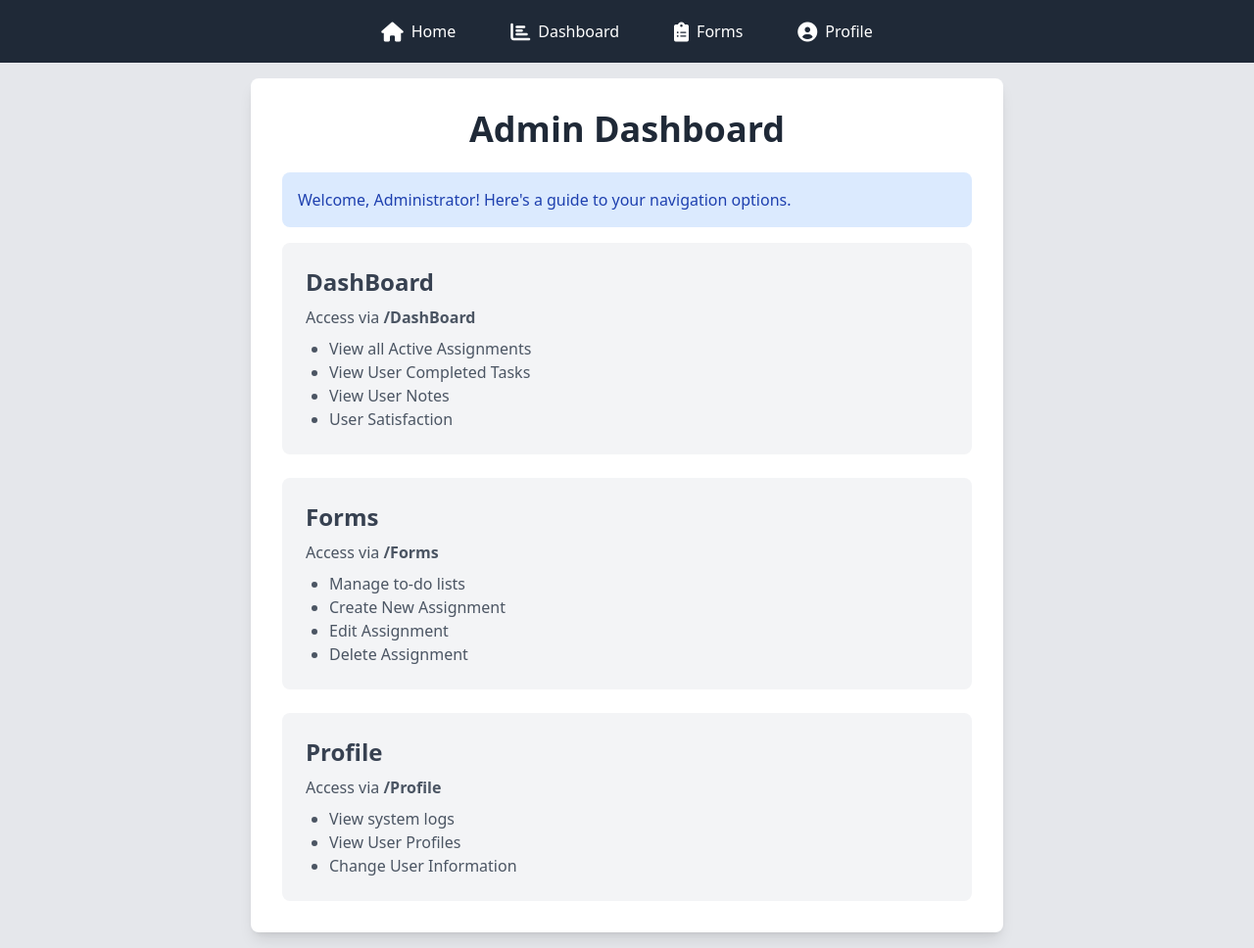
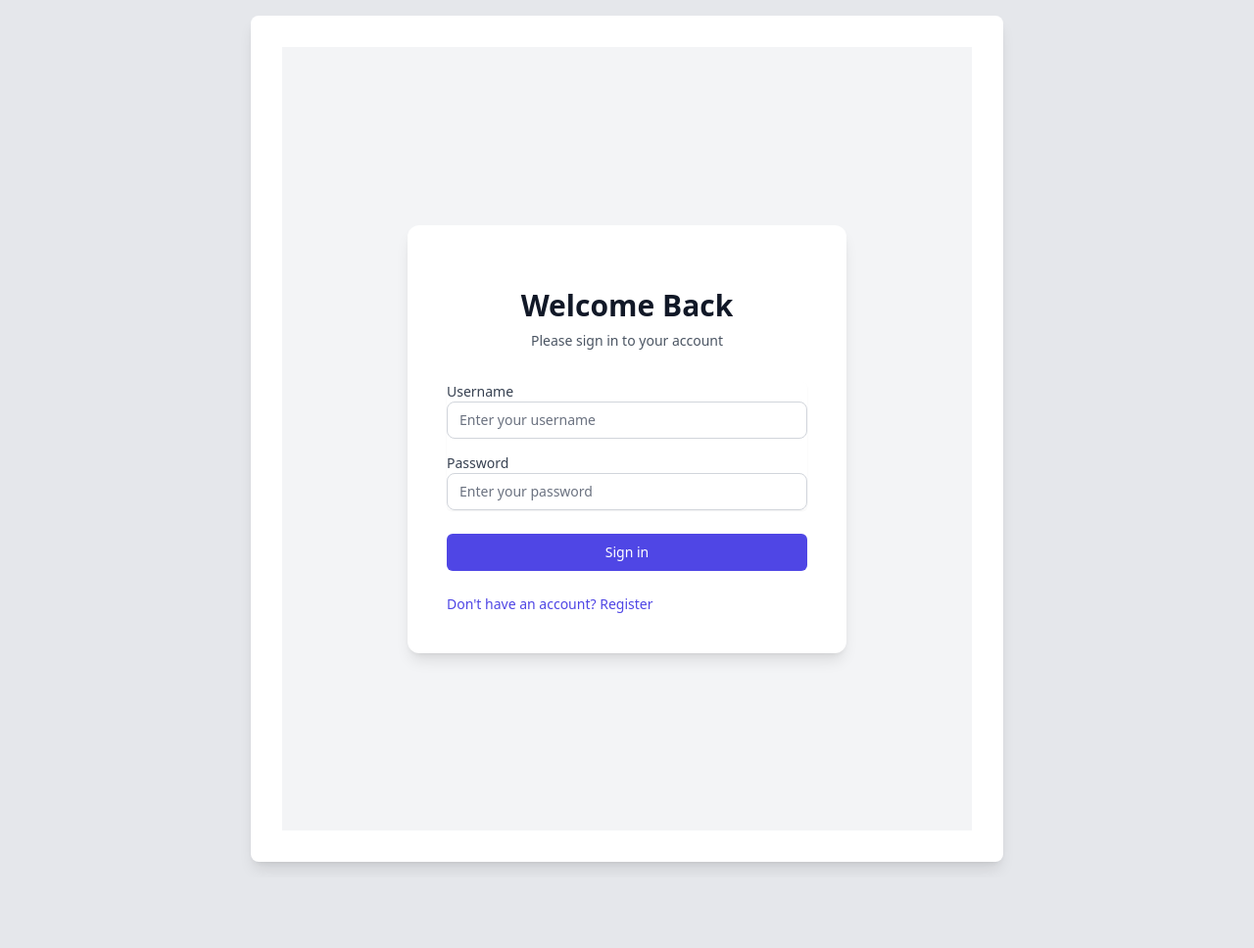
Before and after one commit to Zavalaesteban1/se1Test, a Django app: a page that uses app/urls.py in a window 1280 px wide. Shown: the whole page at 98% size. After the commit the page ends 886 px from the top, so only its background shows below. Run offline with Django 5.2, Linux system fonts and the light colour scheme; some libraries are stand-ins or nearby versions.

Commit message:
added log in componets and allows the user to upload thier desired image to their profile

```diff
--- a/app/components/base.html
+++ b/app/components/base.html
@@ -19,7 +19,8 @@
     </style>
 </head>
 <body class="bg-gray-200">
-    <!-- Top Navigation Bar -->
+    {% if user.is_authenticated %}
+    <!-- Top Navigation Bar - Only shown when logged in -->
     <nav class="bg-gray-800 w-full fixed top-0 left-0 h-16 flex justify-center items-center z-50">
         <div class="flex space-x-8">
             <a href="{% url 'home' %}" class="text-white hover:bg-gray-700 p-3 rounded-lg flex items-center group relative">
@@ -45,8 +46,12 @@
         </div>
     </nav>
 
-    <!-- Main Content -->
-    <main class="w-full mt-16"> <!-- Added margin-top to account for fixed navbar -->
+    <!-- Main Content with margin for navbar -->
+    <main class="w-full mt-16">
+    {% else %}
+    <!-- Main Content without navbar margin -->
+    <main class="w-full">
+    {% endif %}
         <div class="container mx-auto p-4">
             {% block content %}{% endblock %}
         </div>
--- a/app/components/home.html
+++ b/app/components/home.html
@@ -2,6 +2,7 @@
 
 {% block content %}
 <div class="max-w-3xl mx-auto p-8 bg-white shadow-lg rounded-lg">
+    {% if user.is_authenticated %}
     <h1 class="text-4xl font-bold mb-6 text-center text-gray-800">Admin Dashboard</h1>
     <div class="mb-4 p-4 bg-blue-100 rounded-lg">
         <p class="text-blue-800">Welcome, Administrator! Here's a guide to your navigation options.</p>
@@ -38,4 +39,58 @@
         </div>
     </div>
 </div>
+
+{% else %}
+<div class="min-h-screen flex items-center justify-center bg-gray-100">
+    <div class="max-w-md w-full space-y-8 p-10 bg-white rounded-xl shadow-lg">
+        <div class="text-center">
+            <h2 class="mt-6 text-3xl font-bold text-gray-900">
+                Welcome Back
+            </h2>
+            <p class="mt-2 text-sm text-gray-600">
+                Please sign in to your account
+            </p>
+        </div>
+        <form class="mt-8 space-y-6" method="POST" action="{% url 'home' %}">
+            {% csrf_token %}
+            <div class="rounded-md shadow-sm -space-y-px">
+                <div class="mb-4">
+                    <label for="username" class="block text-sm font-medium text-gray-700">Username</label>
+                    <input id="username" name="username" type="text" required
+                           class="appearance-none rounded-lg relative block w-full px-3 py-2 border border-gray-300
+                                  placeholder-gray-500 text-gray-900 focus:outline-none focus:ring-indigo-500
+                                  focus:border-indigo-500 focus:z-10 sm:text-sm"
+                           placeholder="Enter your username">
+                </div>
+                <div class="mb-4">
+                    <label for="password" class="block text-sm font-medium text-gray-700">Password</label>
+                    <input id="password" name="password" type="password" required
+                           class="appearance-none rounded-lg relative block w-full px-3 py-2 border border-gray-300
+                                  placeholder-gray-500 text-gray-900 focus:outline-none focus:ring-indigo-500
+                                  focus:border-indigo-500 focus:z-10 sm:text-sm"
+                           placeholder="Enter your password">
+                </div>
+            </div>
+
+            <div>
+                <button type="submit"
+                        class="group relative w-full flex justify-center py-2 px-4 border border-transparent text-sm
+                               font-medium rounded-md text-white bg-indigo-600 hover:bg-indigo-700
+                               focus:outline-none focus:ring-2 focus:ring-offset-2 focus:ring-indigo-500">
+                    Sign in
+                </button>
+            </div>
+
+            <div class="flex items-center justify-between">
+                <div class="text-sm">
+                    <a href="{% url 'register' %}" class="font-medium text-indigo-600 hover:text-indigo-500">
+                        Don't have an account? Register
+                    </a>
+                </div>
+            </div>
+        </form>
+    </div>
+</div>
+
+{% endif %}
 {% endblock %}
--- a/app/models.py
+++ b/app/models.py
@@ -5,5 +5,7 @@ class Profile(models.Model):
     user = models.OneToOneField(User, on_delete=models.CASCADE)
     role = models.CharField(max_length=100, default='Supreme Admin')
 
+    profile_picture = models.ImageField(upload_to='profile_pictures/', null=True, blank=True)
+
     def __str__(self):
         return self.user.username
--- a/app/urls.py
+++ b/app/urls.py
@@ -5,6 +5,8 @@ urlpatterns = [
     path('', views.home, name='home'),
     path('dashboard/', views.dashboard, name='dashboard'),
     path('forms/', views.forms, name='forms'),
+    path('logout/',views.logout_user, name = 'logout'),
+	path('register/', views.register_user, name = 'register'),
     path('profile/', views.profile_view, name='profile'),
     path('profile/edit/', views.edit_profile, name='edit_profile'),
     path('profile/change-password/', views.change_password, name='change_password'),
--- a/app/views.py
+++ b/app/views.py
@@ -1,67 +1,95 @@
-from django.shortcuts import render
+from django.shortcuts import render, redirect
+from django.contrib.auth import authenticate, login, logout
 from django.contrib.auth.decorators import login_required
+from django.contrib import messages
 from .models import Profile
+from .forms import SignUpForm
 
 def home(request):
-    return render(request, 'home.html')
+    if request.method == "POST":
+        username = request.POST['username']
+        password = request.POST['password']
+        user = authenticate(request, username=username, password=password)
+        if user is not None:
+            login(request, user)
+            messages.success(request, "Login Successful")
+            return redirect('home')
+        else:
+            messages.error(request, "Login Error")  # Changed to error message
+            return redirect('home')
+    return render(request, 'home.html', {})
 
-def dashboard(request):
-    return render(request, 'dashboard.html')
+def logout_user(request):
+    logout(request)
+    messages.success(request, "Logged out")
+    return redirect('home')
 
+def register_user(request):
+    if request.method == "POST":
+        form = SignUpForm(request.POST)
+        if form.is_valid():
+            user = form.save()
+            username = form.cleaned_data['username']
+            password = form.cleaned_data['password1']
+            user = authenticate(username=username, password=password)
+            login(request, user)
+            messages.success(request, "Sign In Successful")
+            return redirect('home')
+    else:
+        form = SignUpForm()
+    return render(request, 'register.html', {'form': form})
+
+@login_required(login_url='home')
 def forms(request):
     return render(request, 'forms.html')
 
-def profile(request):
-    return render(request, 'profile.html')
-
-
-@login_required
+@login_required(login_url='home')
 def dashboard(request):
     context = {
-        'active_assignments': 10,  # Replace with actual data
-        'pending_tasks': 7,        # Replace with actual data
-        'completed_assignments': 3, # Replace with actual data
-        'satisfaction': '98%'      # Replace with actual data
-    }
-    return render(request, 'dashboard.html', context)
-
-def dashboard(request):
-    context = {
-        'active_assignments': 10,  # You can replace these with actual data from your database
+        'active_assignments': 10,
         'pending_tasks': 7,
         'completed_assignments': 3,
         'satisfaction': '98%'
     }
     return render(request, 'dashboard.html', context)
 
-@login_required
+@login_required(login_url='home')
 def profile_view(request):
-    profile = {
-        'name': request.user.get_full_name() or request.user.username,
-        'role': 'Supreme Admin',
-        'email': request.user.email,
-        'last_login': request.user.last_login,
+    # Get or create profile for the user
+    profile, created = Profile.objects.get_or_create(user=request.user)
+
+    if request.method == 'POST' and request.FILES.get('profile_picture'):
+        try:
+            # Delete old profile picture if it exists
+            if profile.profile_picture:
+                profile.profile_picture.delete()
+
+            # Update with new profile picture
+            profile.profile_picture = request.FILES['profile_picture']
+            profile.save()
+
+            messages.success(request, 'Profile picture updated successfully!')
+            return redirect('profile')
+        except Exception as e:
+            messages.error(request, f'Error updating profile picture: {str(e)}')
+
+    context = {
+        'profile': {
+            'name': request.user.get_full_name() or request.user.username,
+            'role': 'Software Developer(Admin)',  # You might want to store this in the Profile model
+            'email': request.user.email,
+            'last_login': request.user.last_login,
+            'profile_picture': profile.profile_picture if profile.profile_picture else None
+        }
     }
-    return render(request, 'profile.html', {'profile': profile})
+    return render(request, 'profile.html', context)
 
-@login_required
+@login_required(login_url='home')
 def edit_profile(request):
     # Add edit profile logic here
-    pass
+    return render(request, 'edit_profile.html')
 
-@login_required
+@login_required(login_url='home')
 def change_password(request):
     # Add change password logic here
-    pass
-
-def profile_view(request):
-    # Create a dictionary with fake profile data
-    profile_data = {
-        'name': 'Esteban Zavala',
-        'role': 'Software Developer(Admin)',
-        'email': 'zavala.esteban105690@gmail.com',
-        'last_login': '2024-02-20 15:30:00'
-    }
-
-    # Pass the data to the template
-    return render(request, 'profile.html', {'profile': profile_data})
+    return render(request, 'change_password.html')
--- a/fall3340/settings.py
+++ b/fall3340/settings.py
@@ -127,3 +127,6 @@ STATIC_ROOT = BASE_DIR / 'staticfiles'
 # https://docs.djangoproject.com/en/5.1/ref/settings/#default-auto-field
 
 DEFAULT_AUTO_FIELD = 'django.db.models.BigAutoField'
+## media
+MEDIA_URL = '/media/'
+MEDIA_ROOT = os.path.join(BASE_DIR, 'media')
--- a/fall3340/urls.py
+++ b/fall3340/urls.py
@@ -16,8 +16,10 @@ Including another URLconf
 """
 from django.contrib import admin
 from django.urls import path, include
+from django.conf import settings
+from django.conf.urls.static import static
 
 urlpatterns = [
     path('admin/', admin.site.urls),
-    path('',include('app.urls'))
-]
+    path('', include('app.urls'))
+] + static(settings.MEDIA_URL, document_root=settings.MEDIA_ROOT)
```
Also changed, not shown: app/components/navbar.html (+32 -11 lines), app/components/profile.html (+27 -3 lines), app/components/register.html (added, +26 -0 lines), app/forms.py (added, +30 -0 lines), app/static/css/profile.css (+69 -0 lines), app/migrations/0001_initial.py (added).
